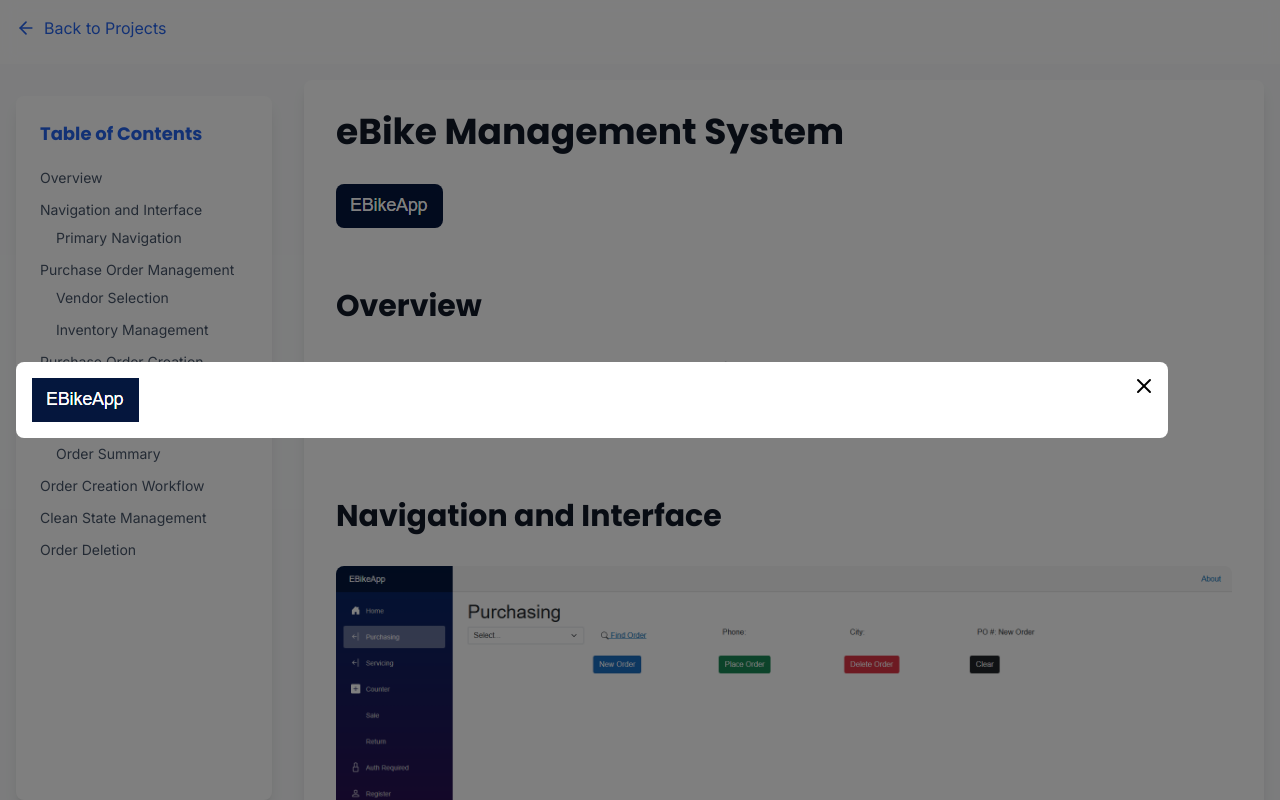
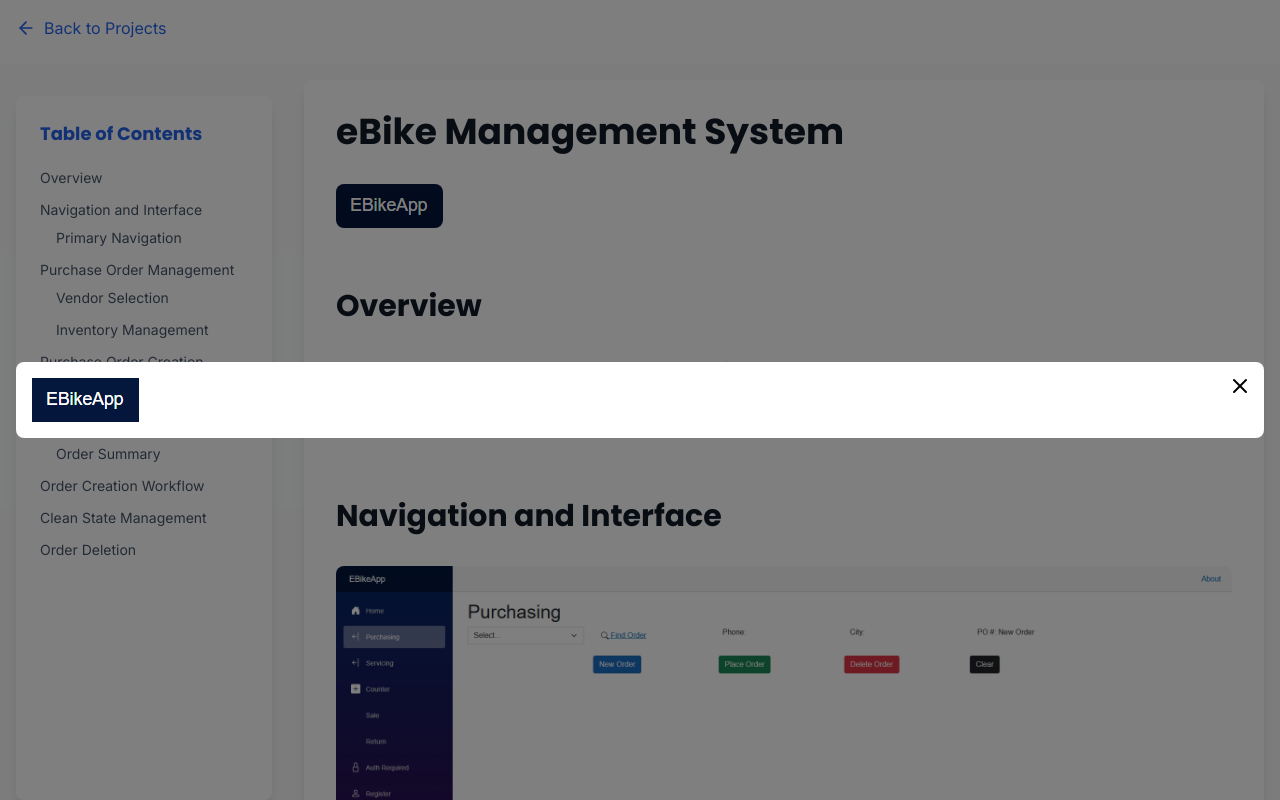
Before and after one commit to crazyturtles/react-portfolio, a React (Vite) app: page /manuals/ebike in a window 1280 px wide. Both pictures are taken after a click on the picture 389 px from the left and 206 px from the top of the page. Shown: the top 800 px of the page. Built offline with nearby package versions, Linux system fonts and the light colour scheme.

Commit message:
Update manual.jsx

```diff
--- a/src/components/manual.jsx
+++ b/src/components/manual.jsx
@@ -40,7 +40,7 @@ const ImageModal = ({ src, alt, isOpen, onClose }) => {
 			>
 				<KeyboardHandler onEscape={onClose} onEnter={onClose}>
 					<div
-						className="relative max-h-[90vh] max-w-[90vw] overflow-auto bg-white p-4 rounded-lg"
+						className="relative max-h-auto max-w-auto overflow-auto bg-white p-4 rounded-lg"
 						onClick={(e) => e.stopPropagation()}
 						onKeyDown={(e) => {
 							if (e.key === "Escape") onClose();
```
